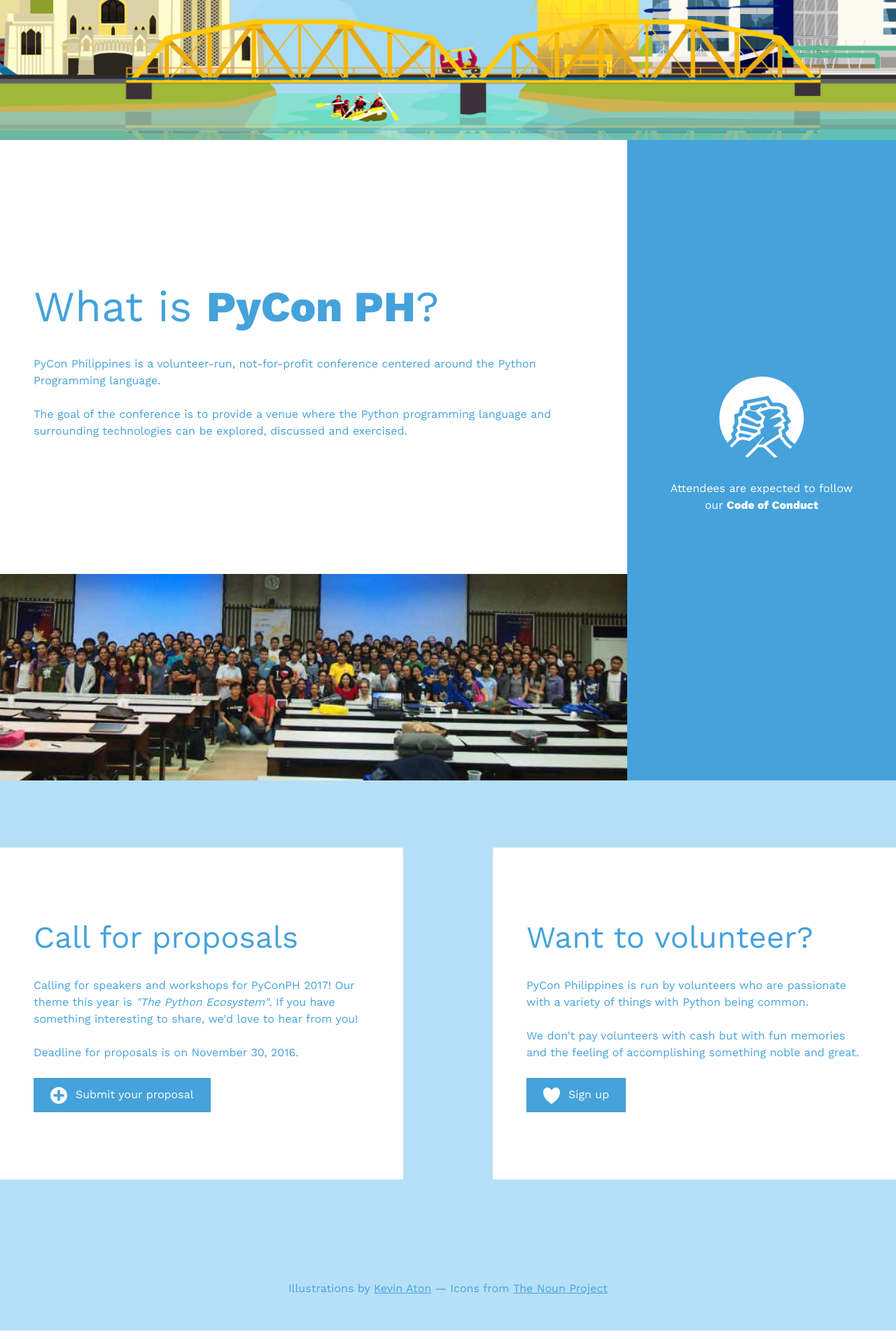
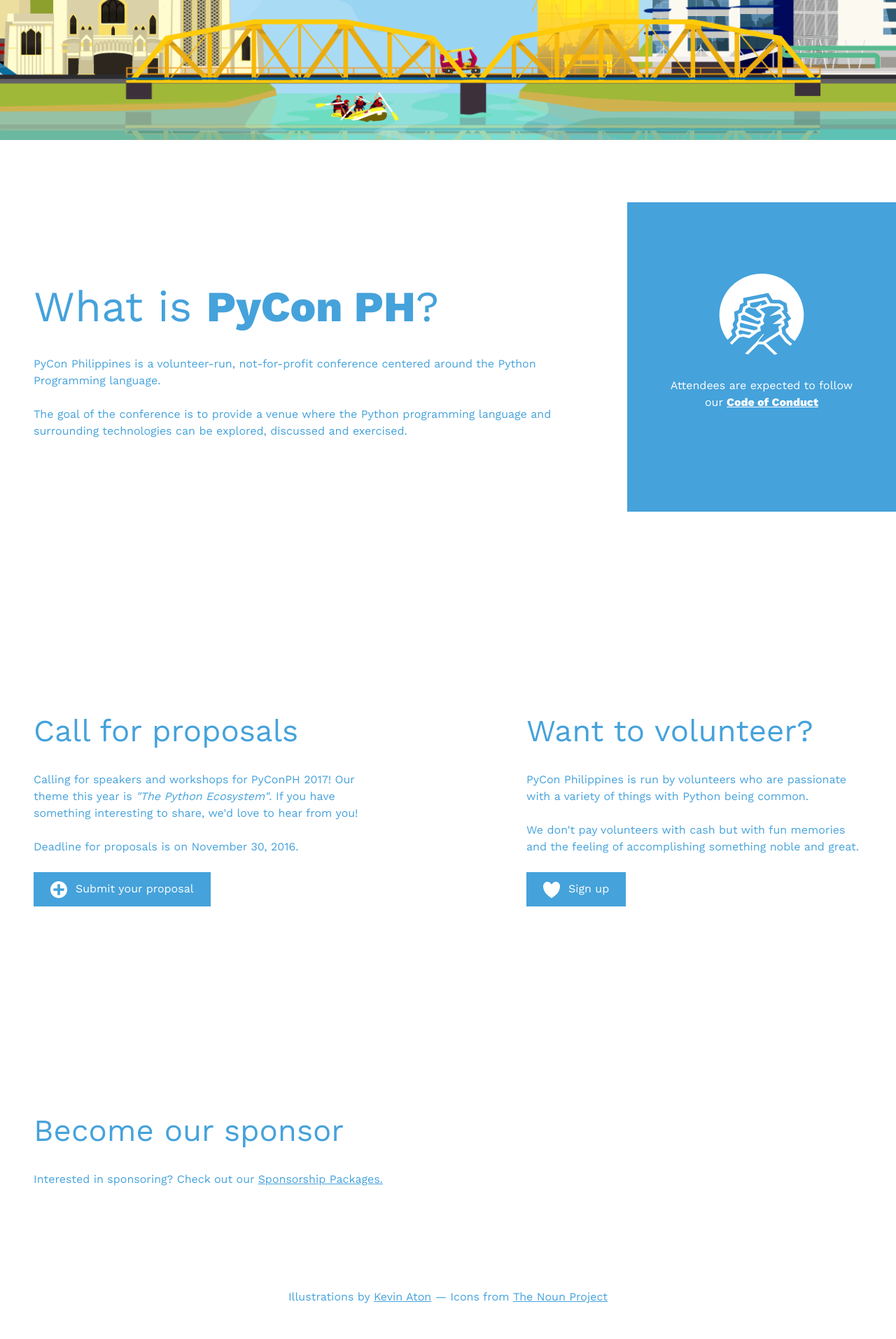
Before and after one commit to pythonph/pycon-2017, a PHP site: page / in a window 1280 px wide. Shown: the part 600-2513 px from the top of the page at 70% size. Run offline with PHP 8.4, Linux system fonts and the light colour scheme; some libraries are stand-ins or nearby versions.

Commit message:
Add link to sponsorship packages pdf

```diff
--- a/css/index.css
+++ b/css/index.css
@@ -1,17 +1,16 @@
 body {
   margin: 0;
   font: 16px/1.5 'Work Sans', sans-serif;
-  background: #b6e0f7;
   color: #45a2db;
   display: flex;
   flex-wrap: wrap;
   justify-content: space-between;
+  align-items: center;
 }
 
 a {
   color: #45a2db;
   display: inline-block;
-  text-decoration: none;
 }
 
 h5 { font-size: 1.4rem; }
@@ -44,6 +43,7 @@ section > .copy {
   position: relative;
   background: url(../images/cityscape.png) no-repeat center bottom;
   background-size: cover;
+  background-attachment: fixed;
 }
 
 .hero-section > .title {
@@ -82,7 +82,6 @@ section > .copy {
 }
 
 .about-section {
-  background: white;
   width: 70vw;
 }
 
@@ -96,9 +95,7 @@ section > .copy {
   width: 30vw;
   text-align: center;
   color: white;
-  display: flex;
-  flex-direction: column;
-  justify-content: center;
+  padding: 6rem 0;
 }
 
 .coc-section > p {
@@ -112,19 +109,13 @@ section > .copy {
   font-weight: bold;
 }
 
-.past-pycons {
-  overflow: hidden;
-  height: 23vw;
-}
-
-.past-pycons > img {
-  width: 100%;
-  transition: transform ease-in-out .6s;
+.sponsorship-section {
+  width: 100vw;
+  margin: 6rem 0;
 }
 
 .cfp-section,
 .volunteer-section {
-  background: white;
   width: 45vw;
   margin-top: 6rem;
   margin-bottom: 6rem;
@@ -141,24 +132,11 @@ section > .copy {
   text-decoration: underline;
 }
 
-.toggable {
-  height: 5vh;
-  overflow: hidden;
-  transition: all ease-in-out .2s;
-  margin-top: -1.5rem;
-  opacity: 0.1;
-}
-
-.toggable.-shown {
-  height: 40vh;
-  margin-top: 0;
-  opacity: 1;
-}
-
 .btn {
   background: #45a2db;
   color: white;
   padding: .75rem 1.5rem;
+  text-decoration: none;
 }
 
 .btn > img {
--- a/index.html
+++ b/index.html
@@ -32,9 +32,6 @@
       <p>PyCon Philippines is a volunteer-run, not-for-profit conference centered around the Python Programming language.</p>
       <p>The goal of the conference is to provide a venue where the Python programming language and surrounding technologies can be explored, discussed and exercised.</p>
     </div>
-    <div class="past-pycons">
-      <img src="./images/pyconph.jpg">
-    </div>
   </section>
   <section id="coc" class="coc-section">
     <p>Attendees are expected to follow our <a href="#">Code of Conduct</a></p>
@@ -64,25 +61,15 @@
       </p>
     </div>
   </section>
+  <section class="sponsorship-section">
+    <div class="copy">
+      <h3>Become our sponsor</h3>
+      <p>Interested in sponsoring? Check out our <a href="./assets/sponsorship.pdf">Sponsorship Packages.</a></p>
+    </div>
+  </section>
   <section class="attrib-section">
     Illustrations by <a href="https://www.behance.net/KevinPlaridel">Kevin Aton</a>
     &mdash; Icons from <a href="https://thenounproject.com">The Noun Project</a>
   </section>
   <script src="./js/bliss.min.js"></script>
-  <script>
-    $$('.js-toggle')._.events({
-      click: function (e) {
-	e.preventDefault()
-	$('.js-toggable', this.parentNode)
-	  .classList.toggle('-shown')
-      }
-    })
-    var y = 0
-    setInterval(function () {
-      y = (y + 25) % 100
-      $('.past-pycons > img')._.style({
-	transform: 'translateY(-' + y + '%)'
-      })
-    }, 3000)
-  </script>
 </html>
```
Also changed, not shown: 1 other file.
